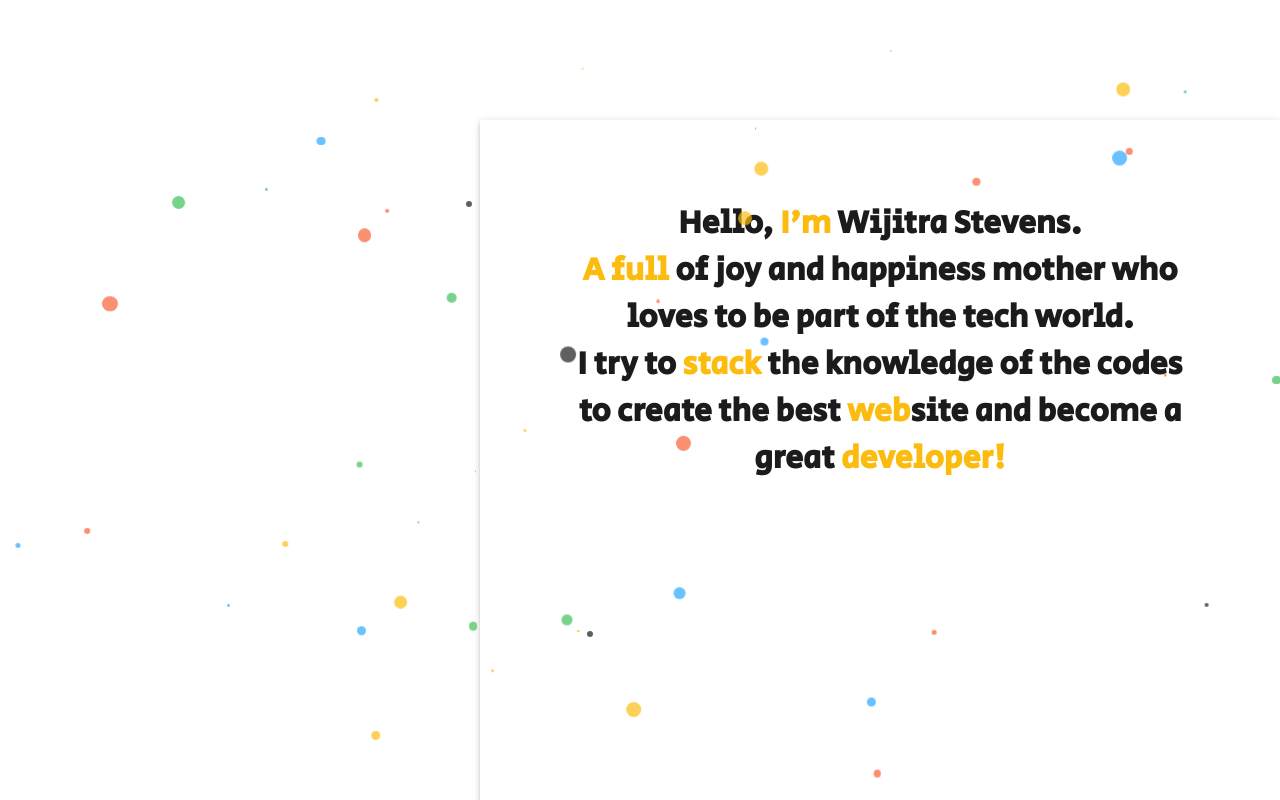
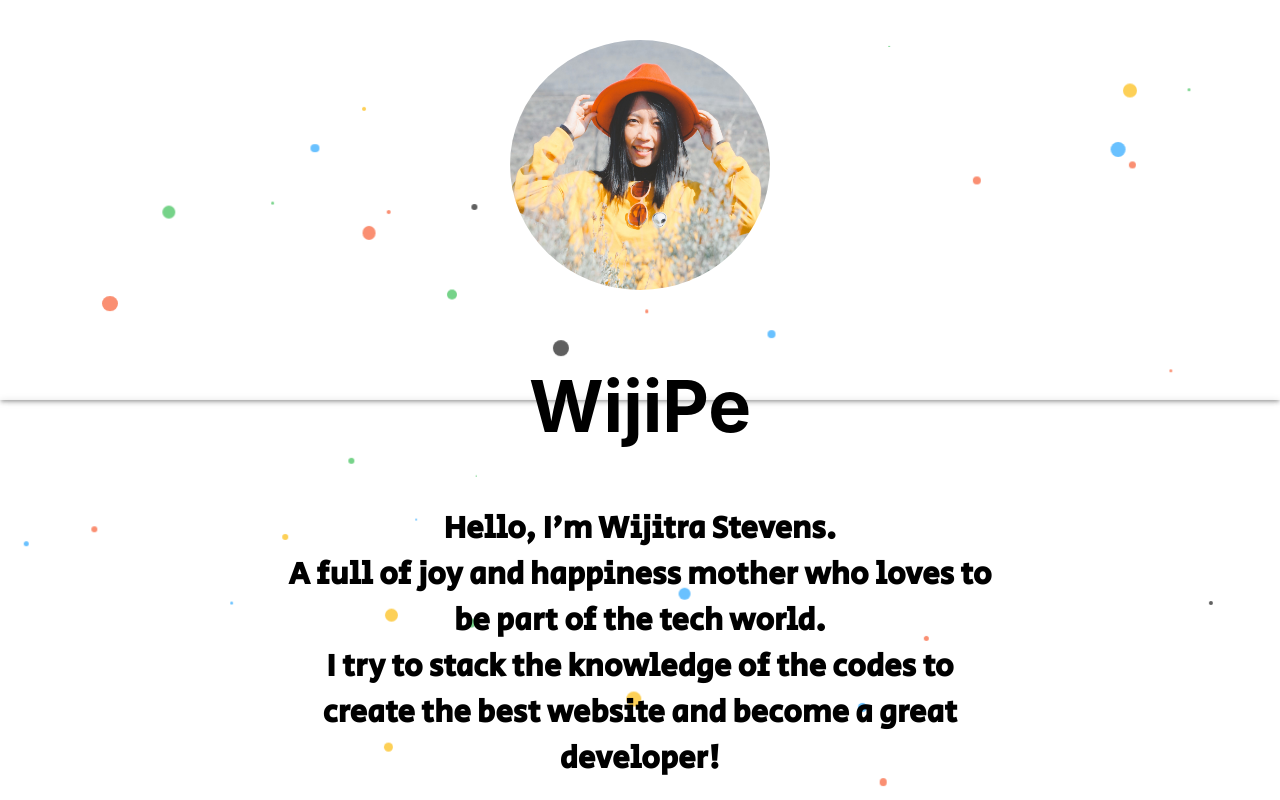
Before and after one commit to WijiPe/my-portfolio, a Next.js app: page / in a window 1280 px wide. Shown: the top 800 px of the page. Built offline with nearby package versions, Linux system fonts and the light colour scheme.

Commit message:
add image and fixing css and material ui

```diff
--- a/pages/_app.js
+++ b/pages/_app.js
@@ -5,7 +5,7 @@ const showBall = () => {
 
   const colors = ["#3CC157", "#2AA7FF", "#1B1B1B", "#FCBC0F", "#F85F36"];
 
-  const numBalls = 50;
+  const numBalls = 40;
   const balls = [];
 
   for (let i = 0; i < numBalls; i++) {
--- a/pages/index.js
+++ b/pages/index.js
@@ -1,6 +1,6 @@
-import styles from '../styles/Home.module.css'
+import styles from '../styles/Home.module.css';
 import Box from '@mui/material/Box';
-import { Autocomplete } from '@mui/material';
+import Image from 'next/image';
 
 const mouseOver = () => {
 
@@ -14,42 +14,74 @@ const mouseOver = () => {
 
 
 const mouseOut = () => {
-  document.getElementById("alphabeth1").style.color = "#1B1B1B";
-  document.getElementById("alphabeth2").style.color = "#FCBC0F";
-  document.getElementById("alphabeth3").style.color = "#FCBC0F";
-  document.getElementById("alphabeth4").style.color = "#FCBC0F";
-  document.getElementById("alphabeth5").style.color = "#FCBC0F";
-  document.getElementById("alphabeth6").style.color = "#FCBC0F";
+  document.getElementById("alphabeth1").style.color = "#787878";
+  document.getElementById("alphabeth2").style.color = "red";
+  document.getElementById("alphabeth3").style.color = "red";
+  document.getElementById("alphabeth4").style.color = "red";
+  document.getElementById("alphabeth5").style.color = "red";
+  document.getElementById("alphabeth6").style.color = "red";
 }
 
 export default function Home() {
 
-
   return (
-    <h2 className={styles.container} id= "alphabeth1" onMouseOver = {mouseOver} onMouseOut={mouseOut}>
+    <div>
+      <Box
+         sx={{
+          boxShadow: 3,
+          // width: '100%',
+          height: '25rem',
+          textAlign: 'center',
+          p: 5,
+          fontSize: '3rem',
+          // borderRadius: 1
+        }}
+      >
+        <Image src='/images/IMG_4452.jpg'
+              width = {260}
+              height={250}
+              className={styles.round}
+            />
+        <h2>WijiPe</h2>
+      </Box>
       <Box
         sx={{
           boxShadow: 3,
-          width: '50rem',
-          height: '50rem',
-          // bgcolor: (theme) => (theme.palette.mode === 'dark' ? '#101010' : '#fff'),
+          width: '100%',
+          height: '30rem',
+          // bgcolor: (theme) => (theme.palette.mode === 'dark' ? '#101010' : '#212121'),
           // color: (theme) =>
-          //   theme.palette.mode === 'dark' ? 'grey.300' : 'grey.800',
+          // theme.palette.mode === 'dark' ? 'grey.300' : 'grey.800',
           p: 10,
-          m: 15,
-          ml:60,
+          pl: 35,
+          pr: 35,
+          // m: 15,
+          // ml:60,
           textAlign: 'center',
-          fontSize: '2rem',
+          fontSize: '1.3rem',
           fontWeight: '700',
+          // border: 1,
+          position: 'relative',
         }}
       >
-      Hello, <span id= "alphabeth2">I'm </span>Wijitra Stevens.
-      <br></br>
-      <span id= "alphabeth3"> A full </span> of joy and happiness mother who loves to be part of the tech world.
-      <br></br>
-      I try to <span id= "alphabeth4">stack</span> the knowledge of the codes to create the best <span id= "alphabeth5">web</span>site and become a great <span id= "alphabeth6">developer!</span>
-
-    </Box>
-    </h2>
+        <h2 className={styles.container2} id= "alphabeth1" onMouseOver = {mouseOver} onMouseOut={mouseOut}>
+          Hello, <span id= "alphabeth2">I'm </span>Wijitra Stevens.
+          <br></br>
+          <span id= "alphabeth3"> A full </span> of joy and happiness mother who loves to be part of the tech world.
+          <br></br>
+          I try to <span id= "alphabeth4">stack</span> the knowledge of the codes to create the best <span id= "alphabeth5">web</span>site and become a great <span id= "alphabeth6">developer!</span>
+        </h2>
+      </Box>
+      <Box
+        sx={{
+          boxShadow: 3,
+          width: '100%',
+          height: '30rem',
+          textAlign: 'center',
+          mt: 30,
+        }}
+      >
+      </Box>
+    </div>
   )
 }
--- a/styles/Home.module.css
+++ b/styles/Home.module.css
@@ -1,6 +1,12 @@
 @import url('https://fonts.googleapis.com/css2?family=Raleway:wght@200;300;400&family=Secular+One&display=swap');
 
-.container {
+.container1 {
+  font-family:'Secular One';
+  /* font-size: 30px; */
+  /* margin: 0 auto; */
+}
+
+.container2 {
   /* margin: 0 auto; */
   /* margin-top: 200px; */
   /* padding: 5rem 5rem; */
@@ -12,3 +18,6 @@
   /* box-shadow: #888888(0, 0, 0, 0.35) 0px 5px 15px; */
   /* box-shadow: white(255, 255, 255, 0.1) 0px 1px 1px 0px inset, white(50, 50, 93, 0.25) 0px 50px 100px -20px, white(0, 0, 0, 0.3) 0px 30px 60px -30px; */
 }
+.round{
+  border-radius: 100%;
+}
--- a/styles/globals.css
+++ b/styles/globals.css
@@ -28,4 +28,5 @@ a {
   position: absolute;
   border-radius: 100%;
   opacity: 0.7;
+  z-index: -1;
 }
```
Also changed, not shown: public/images/IMG_4452.jpg (added).
